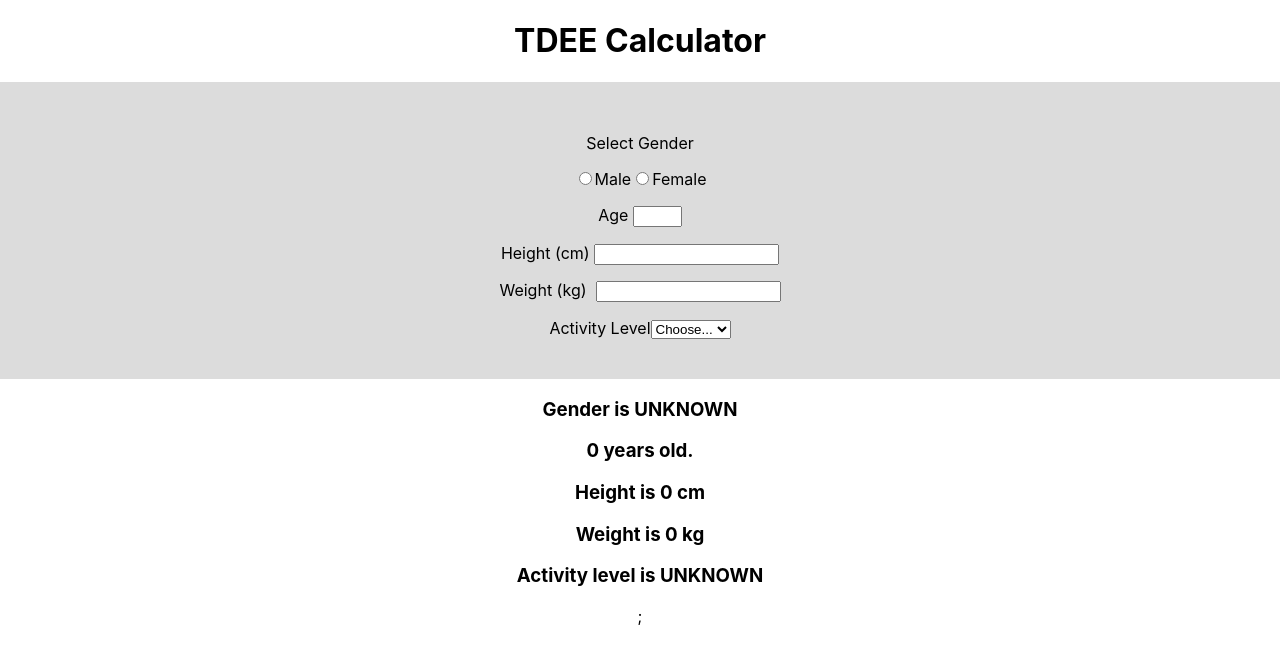
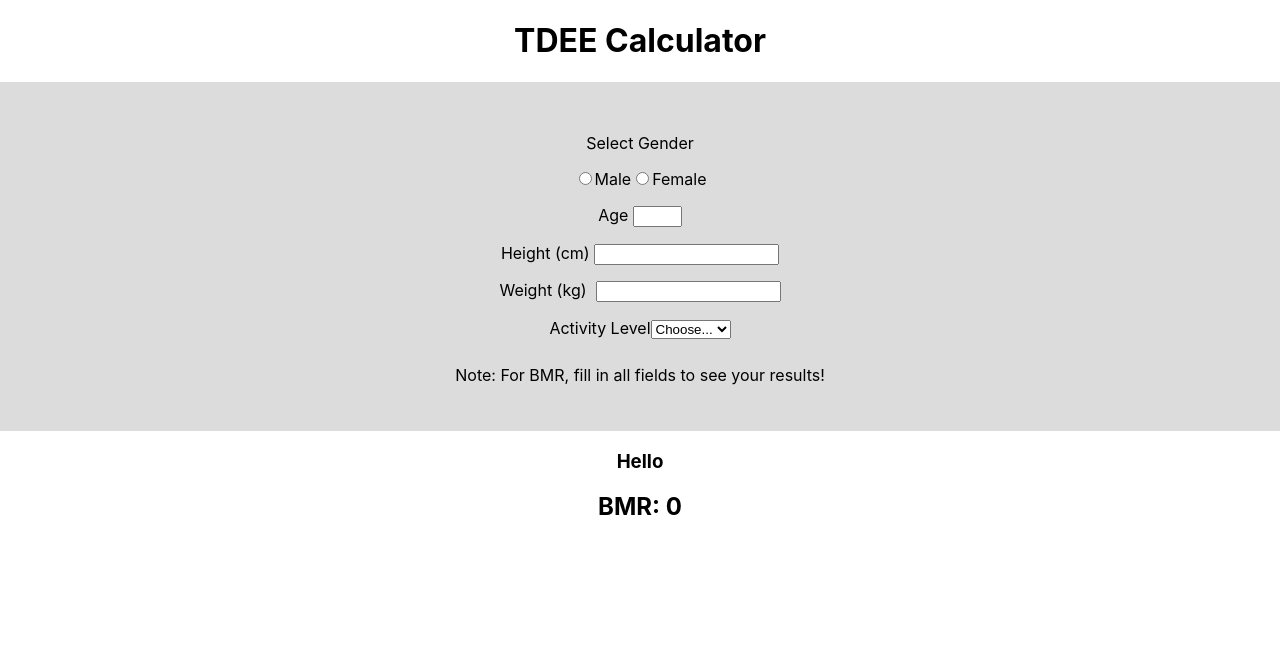
Before and after one commit to nevtay/jumpstartProject_1, a React (Create React App) app: page / in a window 1280 px wide. Shown: the top 664 px of the page. Built offline with nearby package versions, Linux system fonts and the light colour scheme.

Commit message:
modified to pass data to DisplayResults container

```diff
--- a/src/containers/InputsForCalculator.js
+++ b/src/containers/InputsForCalculator.js
@@ -5,6 +5,7 @@ import InputHeight from "../components/Input-Height"
 import InputWeight from "../components/Input-Weight"
 import InputActivityLevel from "../components/Input-ActivityLvl"
 import "./InputsForCalculator.css"
+import DisplayResults from "./DisplayResults"
 
 class CalcInputs extends React.Component {
     constructor(props) {
@@ -51,10 +52,28 @@ class CalcInputs extends React.Component {
 
     render() {
 
-    const calculateBMR = () => {
-        let { gender, age, height, weight, activityLevel } = this.state;
-        console.log(gender, age, height, weight, activityLevel);
-    }
+    let { gender = '', age = 0, height = 0, weight = 0 } = this.state;
+
+    // const calculateBMR = () => {
+    //     if ( gender === '' || age === '' || height === '' || weight === '' ) {
+    //         return 0;
+    //     }
+    //         let weightFactor = Number(weight) * 10;
+    //         let heightFactor = Number(height) * 6.25;
+    //         let ageFactor = Number(age) * 5;
+    //         let genderFactor = gender === "male" ? 5 : -161;
+    //         let result = (weightFactor + heightFactor - ageFactor + genderFactor)
+    //     return result.toFixed(2);
+    // }
+    // const calculateBMI = () => {
+    //     if ( height === '' || weight === '' ) {
+    //         return 0;
+    //     }
+    //         let weightFactor = Number(weight);
+    //         let heightInMetres = Number(height) / 100;
+    //         let result = weightFactor / Math.pow(heightInMetres, 2);
+    //     return parseInt(result);
+    // }
 
     const ageLimit = age => {
         age = Number(age);
@@ -73,12 +92,13 @@ class CalcInputs extends React.Component {
         return (
 
             <section className="tdee-container">
+
                 <form className="tdee-inputs">
 
                     <InputGender genderUpdate={this.genderUpdate} />
 
                     <InputAge ageUpdate={this.ageUpdate} />
-                        <span className={this.state.age > 130 ? "revealed" : "hidden"}>Age </span>
+                        <span className={this.state.age > 130 ? "age-warning" : "hidden"}>Age limit exceeded.</span>
 
                     <InputHeight heightUpdate={this.heightUpdate} />
 
@@ -86,27 +106,11 @@ class CalcInputs extends React.Component {
 
                     <InputActivityLevel activityLevelUpdate={this.activityLevelUpdate} />
 
+                    <p>Note: For BMR, fill in all fields to see your results!</p>
+
                 </form>
 
-            <section className="tdee-results">
-                <h1>
-                    Gender is
-                    { this.state.gender === '' ? " UNKNOWN " : ` ${this.state.gender} `}
-                    </h1>
-                    <h1>
-                        { ageLimit(this.state.age) }
-                    </h1>
-                    <h1>
-                        Height is
-                        { this.state.height === '' ? ` 0 ` : ` ${this.state.height} ` }cm
-                        </h1>
-                    <h1>
-                        Weight is
-                        { this.state.weight === '' ? ` 0 ` : ` ${this.state.weight} ` }kg
-                        </h1>
-                    <h1>Activity level is { this.state.activityLevel === '' ? " UNKNOWN " : ` ${this.state.activityLevel.toUpperCase()} ` }</h1>
-            </section>
-                {calculateBMR()};
+                <DisplayResults personalInfo={ {...this.state} } />
 
             </section>
         )
```
